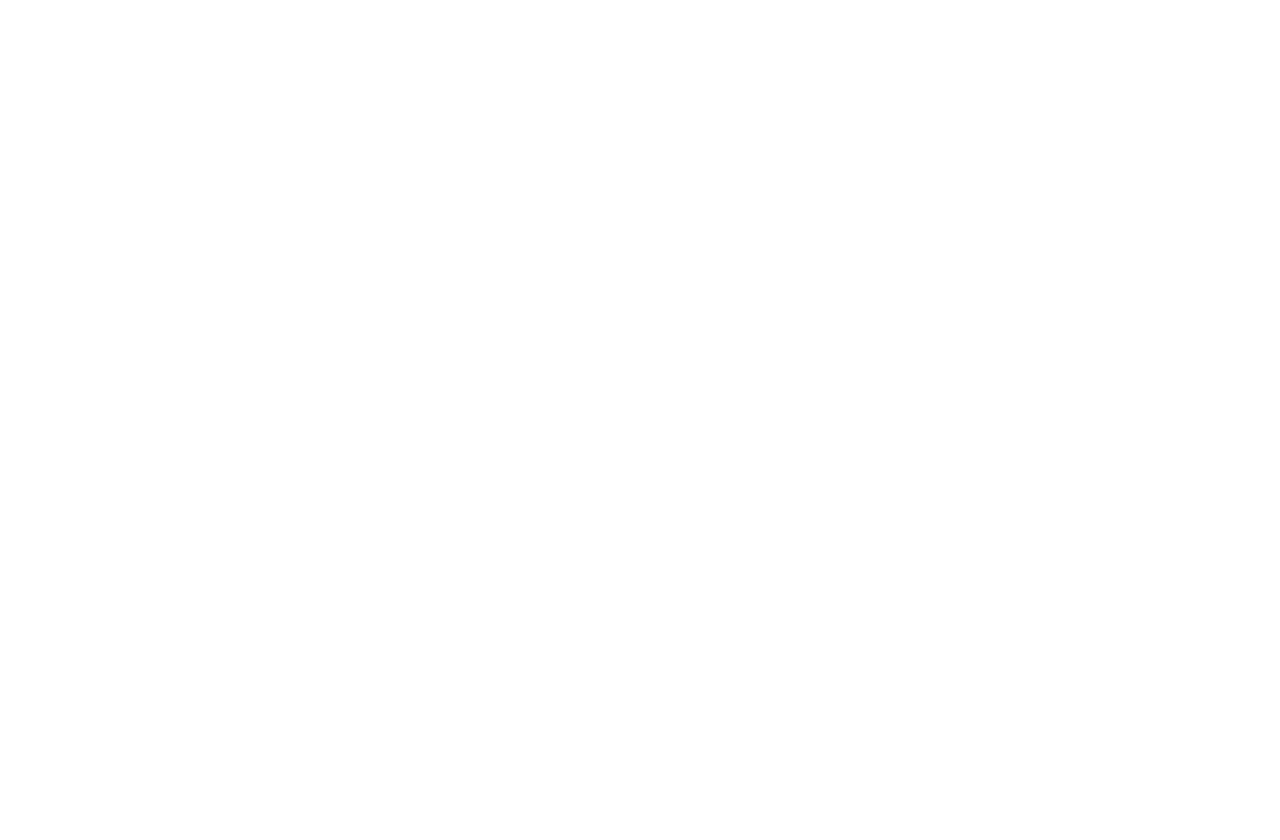
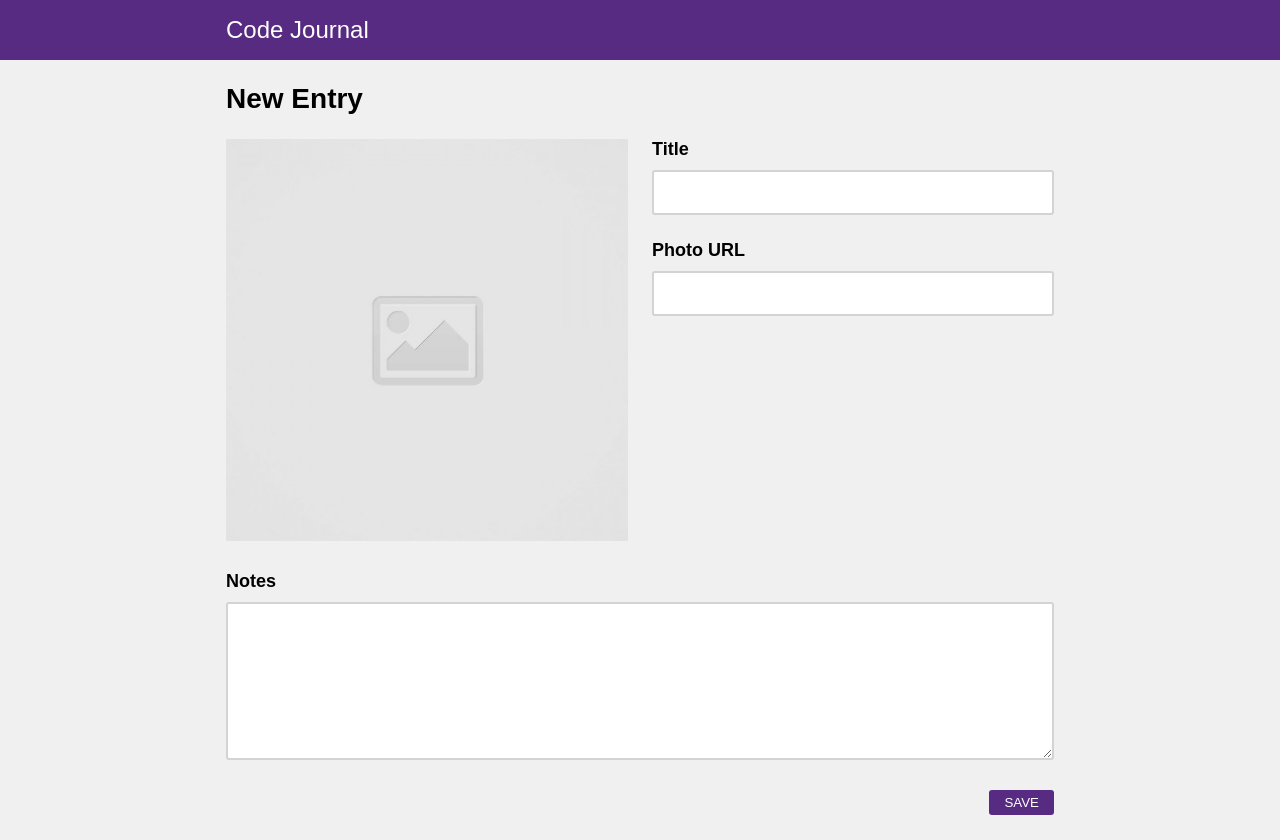
Before and after one commit to vorleakyek/code-journal, a website: page index.html in a window 1280 px wide. Before the commit the page ends 800 px from the top, so only its background shows below. Drawn offline with Linux system fonts and the light colour scheme.

Commit message:
Finish the first four tasks for HTML, CSS, and layout.

```diff
--- a/css/styles.css
+++ b/css/styles.css
@@ -0,0 +1,62 @@
+body {
+  background-color: #f0f0f0;
+  font-family: Arial, Helvetica, sans-serif;
+  font-size: 18px;
+}
+
+img {
+  width: 100%;
+  margin-bottom: 25px;
+}
+
+header {
+  background-color: #562b81;
+  color: white;
+}
+
+label {
+  display: block;
+  font-weight: bold;
+}
+
+input,
+textarea {
+  width: 100%;
+  border-radius: 3px;
+  border: 2px solid lightgrey;
+  margin-top: 10px;
+  margin-bottom: 25px;
+}
+
+input {
+  height: 45px;
+}
+
+button {
+  padding: 5px 15px;
+  border-radius: 3px;
+  background-color: #562b81;
+  color: white;
+  text-transform: uppercase;
+  border: none;
+  margin-bottom: 25px;
+}
+
+.form-button {
+  text-align: right;
+}
+
+.form-header {
+  font-size: 28px;
+}
+
+.header-title {
+  font-weight: normal;
+  font-size: 24px;
+}
+
+input:focus,
+textarea:focus {
+  outline: 2px solid #562b81;
+  border: none;
+}
--- a/index.html
+++ b/index.html
@@ -17,11 +17,44 @@
 </head>
 <body>
   <header>
-    <div class="container">
+    <div class="container row">
+      <div class="column-full column-half">
+        <h1 class="header-title">Code Journal</h1>
+      </div>
     </div>
   </header>
   <main class="container">
-    <div data-view="entry-form"></div>
+    <div data-view="entry-form">
+      <form id="form">
+        <div class="row">
+          <div class="column-full">
+            <h2 class="form-header">New Entry</h2>
+          </div>
+        </div>
+        <div class="row">
+          <div class="column-full column-half">
+            <img src="images/placeholder-image-square.jpg" alt="placeholder">
+          </div>
+          <div class="column-full column-half">
+            <label for="title">Title</label>
+            <input required type="text" id="title" name="title">
+            <label for="photo-url">Photo URL</label>
+            <input required type="url" id="photo-url" name="photo-url">
+          </div>
+        </div>
+        <div class="row">
+          <div class="column-full">
+            <label for="notes">Notes</label>
+            <textarea required name="notes" id="notes" rows="10"></textarea>
+          </div>
+        </div>
+        <div class="row">
+          <div class="form-button column-full">
+            <button type="submit">Save</button>
+          </div>
+        </div>
+      </form>
+    </div>
     <div data-view="entries" class="hidden"></div>
   </main>
   <script src="js/data.js"></script>
```
